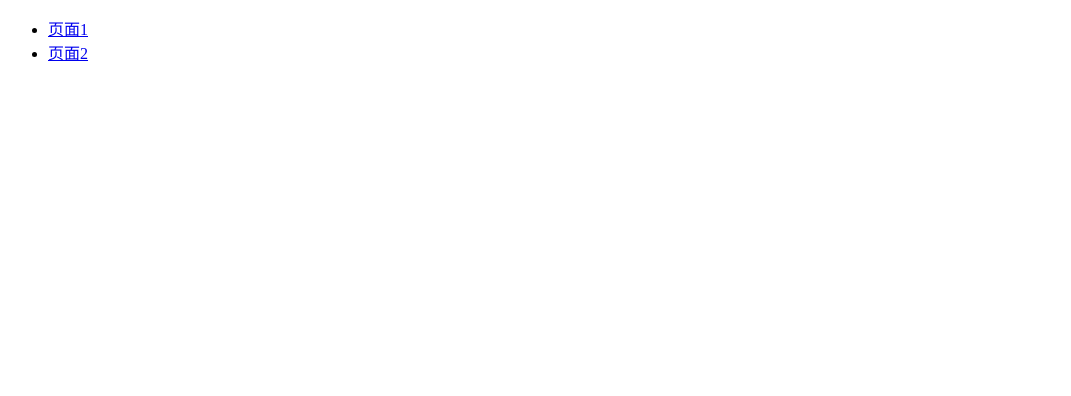
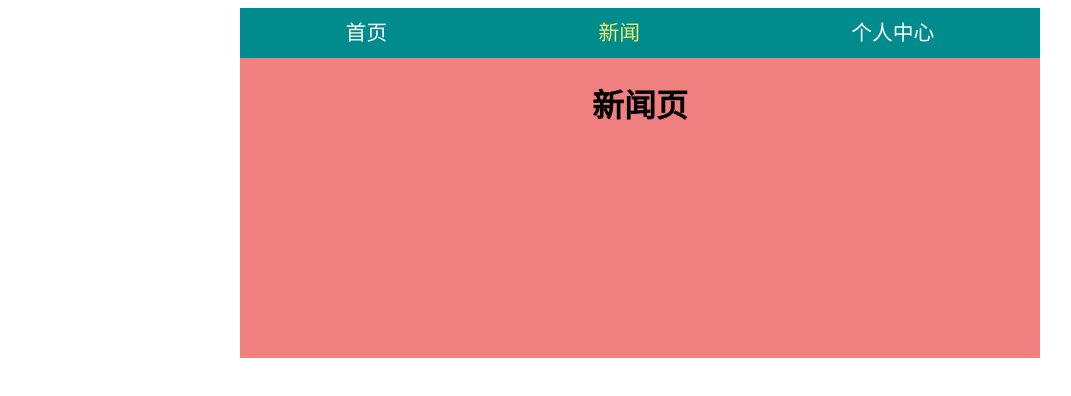
Before and after one commit to 1162941377/React, a React (Create React App) app in the folder react-learn/: page /news in a window 1280 px wide. Shown: the top 396 px of the page, without its empty margins (0-1071 px from the left). Built offline with nearby package versions, Linux system fonts and the light colour scheme.

Commit message:
Router_切换动画

```diff
--- a/react-learn/package.json
+++ b/react-learn/package.json
@@ -6,6 +6,7 @@
     "@testing-library/jest-dom": "^5.11.4",
     "@testing-library/react": "^11.1.0",
     "@testing-library/user-event": "^12.1.10",
+    "animate.css": "^4.1.1",
     "query-string": "^7.0.1",
     "react": "^17.0.2",
     "react-dom": "^17.0.2",
--- /dev/null
+++ b/react-learn/src/App.css
@@ -0,0 +1,8 @@
+.main {
+  width: 800px;
+  margin: 0 auto;
+}
+
+.page-container {
+  position: relative;
+}
--- a/react-learn/src/App.js
+++ b/react-learn/src/App.js
@@ -1,42 +1,20 @@
 import React from "react";
-import { Route, Link } from "react-router-dom";
-import RouteGuard from "./RouteGuard";
-
-function Page1() {
-  return <h1>Page1</h1>;
-}
-
-function Page2() {
-  return <h1>Page2</h1>;
-}
+import * as Pages from "./pages";
+import { BrowserRouter as Router } from "react-router-dom";
+import "./App.css";
+import TransitionRoute from "./TransitionRoute";
 
 export default function App() {
   return (
-    <RouteGuard
-      onBeforeChange={(prev, cur, action, commit, unBlock) => {
-        console.log(
-          `页面想要从${prev.pathname}跳转到${cur.pathname}，跳转方式是${action}，允许跳转`
-        );
-        commit(true);
-        unBlock(); // 取消阻塞，仅阻塞一次
-      }}
-      onChange={(prevLocation, curLocation, action, unListen) => {
-        console.log(
-          `日志：从${prevLocation.pathname}进入页面${curLocation.pathname}，进入方式是${action}`
-        );
-        unListen(); // 取消监听，仅监听一次
-      }}
-    >
-      <ul>
-        <li>
-          <Link to="/page1">页面1</Link>
-        </li>
-        <li>
-          <Link to="/page2">页面2</Link>
-        </li>
-      </ul>
-      <Route path="/page1" component={Page1} />
-      <Route path="/page2" component={Page2} />
-    </RouteGuard>
+    <div className="main">
+      <Router>
+        <Pages.NavBar />
+        <div className="page-container">
+          <TransitionRoute path="/" exact component={Pages.Home} />
+          <TransitionRoute path="/news" exact component={Pages.News} />
+          <TransitionRoute path="/personal" exact component={Pages.Personal} />
+        </div>
+      </Router>
+    </div>
   );
 }
--- a/react-learn/src/RouteGuard.js
+++ /dev/null
@@ -1,58 +0,0 @@
-import React, { Component } from "react";
-import { BrowserRouter as Router, withRouter } from "react-router-dom";
-
-let prevLocation, curLocation, action, unBlock;
-
-class _GuardHelper extends Component {
-  componentDidMount() {
-    unBlock = this.props.history.block((location, ac) => {
-      prevLocation = this.props.location;
-      curLocation = location;
-      action = ac;
-      return "";
-    });
-
-    this.unListen = this.props.history.listen((location, ac) => {
-      this.props.onChange &&
-        this.props.onChange(prevLocation, curLocation, ac, this.unListen);
-    });
-  }
-
-  componentWillUnmount() {
-    unBlock(); // 取消阻塞
-    this.unListen(); // 取消监听
-  }
-
-  render() {
-    return null;
-  }
-}
-
-const GuardHelper = withRouter(_GuardHelper);
-
-class RouteGuard extends Component {
-  handleCommit = (msg, commit) => {
-    if (this.props.onBeforeChange) {
-      this.props.onBeforeChange(
-        prevLocation,
-        curLocation,
-        action,
-        commit,
-        unBlock
-      );
-    } else {
-      commit(true);
-    }
-  };
-
-  render() {
-    return (
-      <Router getUserConfirmation={this.handleCommit}>
-        <GuardHelper onChange={this.props.onChange} />
-        {this.props.children}
-      </Router>
-    );
-  }
-}
-
-export default RouteGuard;
--- /dev/null
+++ b/react-learn/src/TransitionRoute.js
@@ -0,0 +1,28 @@
+import React from "react";
+import { Route } from "react-router-dom";
+import { CSSTransition } from "react-transition-group";
+import "animate.css";
+
+export default function TransitionRoute(props) {
+  const { component: Component, ...rest } = props;
+  return (
+    <Route {...rest}>
+      {({ match }) => {
+        return (
+          <CSSTransition
+            in={match ? true : false}
+            timeout={800}
+            classNames={{
+              enter: "animate__animated fast animate__fadeInRight",
+              exit: "animate__animated fast animate__fadeOutLeft",
+            }}
+            mountOnEnter={true}
+            unmountOnExit={true}
+          >
+            <Component />
+          </CSSTransition>
+        );
+      }}
+    </Route>
+  );
+}
--- /dev/null
+++ b/react-learn/src/pages.css
@@ -0,0 +1,43 @@
+.header {
+  background-color: #008c8c;
+  line-height: 50px;
+  text-align: center;
+  display: flex;
+  justify-content: space-around;
+}
+
+.header a {
+  color: #fff;
+  text-decoration: none;
+  font-size: 1.3em;
+}
+
+.header a.active {
+  color: rgb(234, 236, 112);
+}
+
+.page {
+  width: 100%;
+  height: 300px;
+  position: absolute;
+  left: 0;
+  top: 0;
+}
+
+.page h1 {
+  margin: 0;
+  line-height: 3;
+  text-align: center;
+}
+
+.home {
+  background-color: lightblue;
+}
+
+.news {
+  background-color: lightcoral;
+}
+
+.personal {
+  background-color: lightcyan;
+}
--- /dev/null
+++ b/react-learn/src/pages.js
@@ -0,0 +1,43 @@
+import React from "react";
+import { NavLink } from "react-router-dom";
+import "./pages.css";
+
+export function NavBar() {
+  return (
+    <div className="header">
+      <NavLink to="/" exact>
+        首页
+      </NavLink>
+      <NavLink to="/news" exact>
+        新闻
+      </NavLink>
+      <NavLink to="/personal" exact>
+        个人中心
+      </NavLink>
+    </div>
+  );
+}
+
+export function Home() {
+  return (
+    <div className="page home">
+      <h1>首页</h1>
+    </div>
+  );
+}
+
+export function News() {
+  return (
+    <div className="page news">
+      <h1>新闻页</h1>
+    </div>
+  );
+}
+
+export function Personal() {
+  return (
+    <div className="page personal">
+      <h1>个人中心</h1>
+    </div>
+  );
+}
```
Also changed, not shown: 1 other file (tests, documents, lock files or other folders).
